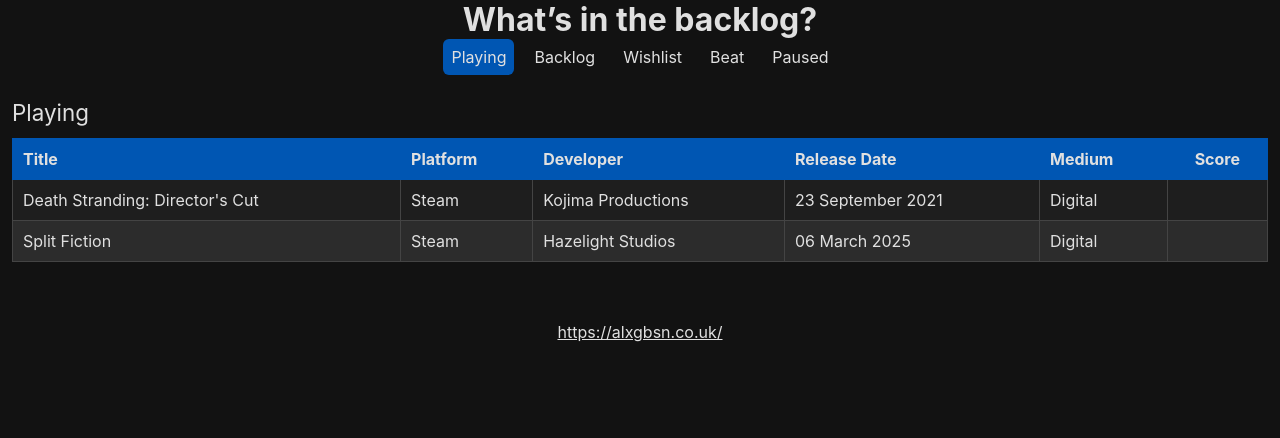
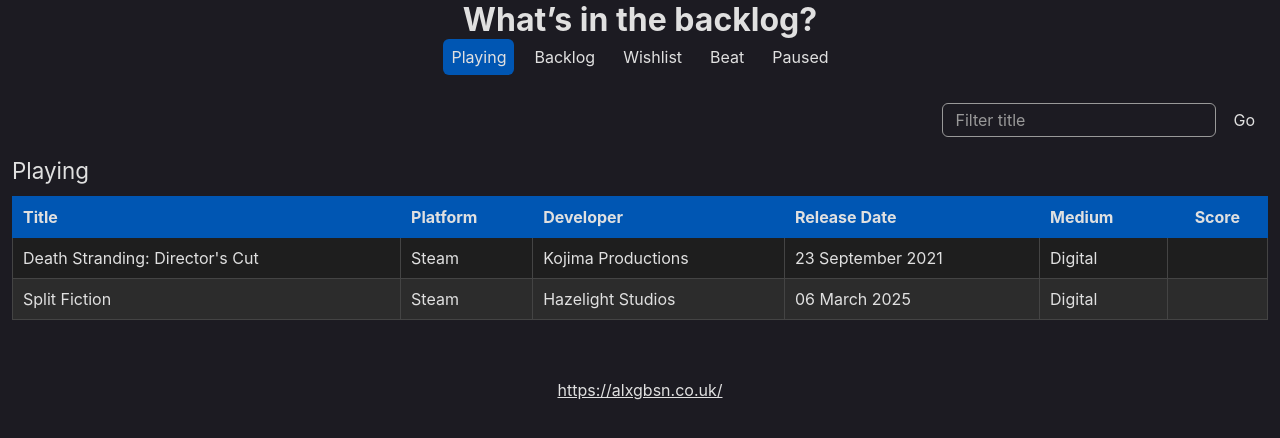
Before and after one commit to alexgibson/games, a React (Vite) app: page / in a window 1280 px wide. Shown: the top 438 px of the page. Built offline with nearby package versions, Linux system fonts and the light colour scheme.

Commit message:
Add search bar component

```diff
--- a/src/css/styles.css
+++ b/src/css/styles.css
@@ -1,5 +1,5 @@
 :root {
-  --color-body-background: #121212;
+  --color-body-background: #1c1b22;
   --color-body: #e0e0e0;
   --color-highlight-blue: #0056b3;
   --color-highlight-gray: #4a4a4a;
@@ -10,6 +10,7 @@
   --color-table-cell-alt: #2c2c2c;
   --color-table-cell-border: #444;
   --color-table-cell-highlight: #3a3a3a;
+  --color-search-bar: #999;
   --content-max-width: 1400px;
   --font-family: -apple-system, BlinkMacSystemFont, system-ui, sans-serif;
   --font-size-main-heading: 1.6rem;
@@ -68,9 +69,11 @@ a:focus {
   text-decoration: none;
 }
 
+/** <menu> **/
+
 menu {
   font-size: var(--font-size-menu);
-  margin: 0 auto var(--margin-sm);
+  margin: 0 auto 20px;
   max-width: var(--content-max-width);
   padding: 0;
   text-align: center;
@@ -94,6 +97,10 @@ menu button {
   margin: 0 calc(var(--margin-sm) / 2);
   padding: 0.5rem;
   transition: all 0.1s ease-in-out;
+}
+
+menu button.active {
+  cursor: default;
 }
 
 #Playing-TabButton:hover,
@@ -127,9 +134,9 @@ menu button {
 }
 
 #tab-content {
-  overflow-x: auto;
   margin: 0 auto var(--margin-lg);
   max-width: var(--content-max-width);
+  overflow-x: auto;
 }
 
 /** <table> **/
@@ -188,8 +195,8 @@ tbody tr {
 
 tbody th {
   color: var(--color-body);
+  font-weight: normal;
   padding: var(--padding-sm);
-  font-weight: normal;
 }
 
 td {
@@ -221,6 +228,61 @@ tr:hover {
   }
 }
 
+/** <form> **/
+
+form {
+  margin: 0 auto;
+  max-width: var(--content-max-width);
+  padding: var(--margin-xs) 0;
+  text-align: center;
+}
+
+@media (min-width: 769px) {
+  form {
+    text-align: right;
+  }
+}
+
+form label {
+  visibility: hidden;
+}
+
+form input[type="search"] {
+  background: transparent;
+  border-radius: 6px;
+  border: 1px solid var(--color-search-bar);
+  color: var(--color-body);
+  font-family: var(--font-family);
+  font-size: 1rem;
+  margin: 0 calc(var(--margin-xs) / 2);
+  padding: 6px 12px;
+}
+
+form input[type="search"]::placeholder {
+  color: var(--color-search-bar);
+  opacity: 1;
+}
+
+form button[type="submit"] {
+  background: transparent;
+  border-radius: 10px;
+  border: 1px solid transparent;
+  color: var(--color-body);
+  font-family: var(--font-family);
+  font-size: 1rem;
+  margin: 0;
+  padding: 6px 12px;
+  transition: all 0.1s ease-in-out;
+}
+
+form button[type="submit"]:hover,
+form button[type="submit"]:active,
+form button[type="submit"]:focus {
+  background: var(--color-highlight-gray);
+  border: 1px solid var(--color-highlight-gray);
+  cursor: pointer;
+}
+
 /** <footer> **/
 
 footer {
--- a/src/js/components/App.tsx
+++ b/src/js/components/App.tsx
@@ -1,16 +1,17 @@
 import Games from "../games.ts";
 import React from "react";
+import SearchBar from "./SearchBar.tsx";
 import TabButton from "./TabButton";
 import Table from "./Table";
+import { sortByKey, filterByKey } from "../utils.ts";
 import { useState } from "react";
 
 const App: React.FC = () => {
-  const [selectedTab, setSelectedTab] = useState("Playing");
-
-  function handleTabSelect(selectedTab) {
-    setSelectedTab(selectedTab);
-  }
-
+  const [selectedTab, setSelectedTab] = useState<string>("Playing");
+  const [searchValue, setSearchValue] = useState<string | null>();
+  const allGames: Game[] = sortByKey(Games, "title");
+  const data: Game[] = filterByKey(allGames, "status", selectedTab);
+  const filteredData = filterByKey(data, "title", searchValue);
   const allStatus: Status[] = [
     "Playing",
     "Backlog",
@@ -19,7 +20,17 @@ const App: React.FC = () => {
     "Paused",
   ];
 
-  const tabContent = <Table games={Games} status={selectedTab}></Table>;
+  const handleSearch: React.FormEventHandler<HTMLFormElement> = (e) => {
+    e.preventDefault();
+    const target = e.target as HTMLFormElement;
+    const formData = new FormData(target);
+    const searchValue = formData.get("search") as string;
+    setSearchValue(searchValue);
+  };
+
+  function handleTabSelect(selectedTab: string) {
+    setSelectedTab(selectedTab);
+  }
 
   return (
     <>
@@ -35,12 +46,18 @@ const App: React.FC = () => {
           </TabButton>
         ))}
       </menu>
+      <SearchBar
+        placeholder="Filter title"
+        value={searchValue}
+        onSearch={handleSearch}
+        ariaControls={`${selectedTab}-Table`}
+      />
       <div
         role="tabpanel"
         id="tab-content"
         aria-labelledby={`${selectedTab}-TabButton`}
       >
-        {tabContent}
+        <Table games={filteredData} status={selectedTab}></Table>
       </div>
     </>
   );
--- /dev/null
+++ b/src/js/components/SearchBar.tsx
@@ -0,0 +1,34 @@
+import React from "react";
+
+type SearchBarProps = React.HTMLAttributes<HTMLFormElement> & {
+  placeholder: string;
+  value: string;
+  onSearch: React.FormEventHandler<HTMLFormElement>;
+  ariaControls: string;
+};
+
+const SearchBar: React.FC<SearchBarProps> = ({
+  placeholder,
+  value,
+  onSearch,
+  ariaControls,
+}) => {
+  return (
+    <form onSubmit={onSearch}>
+      <label htmlFor="search">Search</label>
+      <input
+        id="search"
+        type="search"
+        name="search"
+        defaultValue={value ?? ""}
+        placeholder={placeholder}
+        aria-controls={ariaControls}
+      />
+      <button name="submit" type="submit">
+        Go
+      </button>
+    </form>
+  );
+};
+
+export default SearchBar;
--- a/src/js/components/TabButton.tsx
+++ b/src/js/components/TabButton.tsx
@@ -20,7 +20,7 @@ const TabButton: React.FC<TabButtonProps> = ({
         id={id}
         className={isSelected ? "active" : undefined}
         onClick={onSelect}
-        aria-controls="tabpanel"
+        aria-controls="tab-content"
       >
         {children}
       </button>
--- a/src/js/components/Table.tsx
+++ b/src/js/components/Table.tsx
@@ -1,6 +1,5 @@
 import React from "react";
 import TableRow from "./TableRow";
-import { sortByKey, filterByKey } from "../utils.ts";
 
 type TableProps = React.HTMLAttributes<HTMLTableElement> & {
   games: Game[];
@@ -8,12 +7,9 @@ type TableProps = React.HTMLAttributes<HTMLTableElement> & {
 };
 
 const Table: React.FC<TableProps> = ({ games, status }) => {
-  const allGames: Game[] = sortByKey(games, "title");
-  const data: Game[] = filterByKey(allGames, "status", status);
-
   return (
     <>
-      <table id={`${status}-Table`}>
+      <table id={`${status}-Table`} aria-live="polite">
         <caption>{status}</caption>
         <thead>
           <tr>
@@ -38,7 +34,7 @@ const Table: React.FC<TableProps> = ({ games, status }) => {
           </tr>
         </thead>
         <tbody>
-          {data.map((props) => (
+          {games.map((props) => (
             <TableRow key={props.title} {...props} />
           ))}
         </tbody>
--- a/src/js/utils.ts
+++ b/src/js/utils.ts
@@ -40,6 +40,11 @@ export function filterByKey<T, K extends keyof T>(
   key: K,
   value: string | number,
 ): T[] {
+  if (!value) {
+    console.log("returning");
+    return array;
+  }
+
   return array.filter((item) => {
     const val = value.toString().toLocaleLowerCase();
     if (String(item[key]).toLowerCase().includes(val)) {
```
Also changed, not shown: 2 other files (tests, documents, lock files or other folders).
